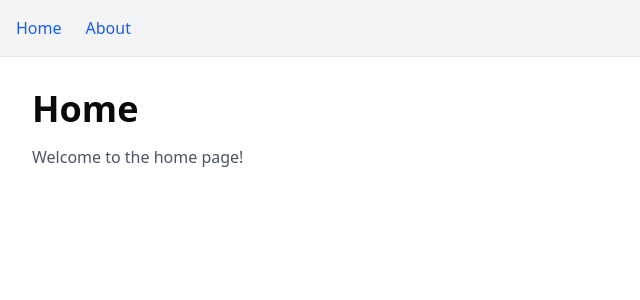
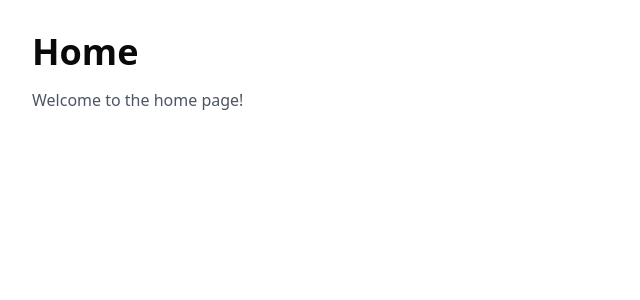
Before and after one commit to Lottie128/official, a React (Vite) app in the folder apps/web/: page / in a window 1280 px wide. Shown: the top 300 px of the page, without its empty margins (0-640 px from the left). Built offline with nearby package versions, Linux system fonts and the light colour scheme.

Commit message:
refactor: organise the app

```diff
--- a/apps/web/src/components/layouts/root-layout.tsx
+++ b/apps/web/src/components/layouts/root-layout.tsx
@@ -1,23 +1,11 @@
-import { Link, Outlet } from "react-router";
+import { Outlet } from "react-router";
 
-export default function RootLayout() {
+export const RootLayout = () => {
   return (
     <div className="min-h-screen">
-      <nav className="bg-gray-100 border-b">
-        <div className="container mx-auto px-4 py-4">
-          <div className="flex gap-6">
-            <Link to="/" className="text-blue-600 hover:text-blue-800">
-              Home
-            </Link>
-            <Link to="/about" className="text-blue-600 hover:text-blue-800">
-              About
-            </Link>
-          </div>
-        </div>
-      </nav>
       <main>
         <Outlet />
       </main>
     </div>
   );
-}
+};
--- a/apps/web/src/index.css
+++ b/apps/web/src/index.css
@@ -1,6 +1,5 @@
 @import "tailwindcss";
 @import "tw-animate-css";
-@import "shadcn/tailwind.css";
 
 @custom-variant dark (&:is(.dark *));
 
@@ -117,10 +116,8 @@
 @layer base {
   * {
     @apply border-border outline-ring/50;
-    @apply border-border outline-ring/50;
   }
   body {
     @apply bg-background text-foreground;
-    @apply bg-background text-foreground;
   }
 }
--- a/apps/web/src/routes/index.tsx
+++ b/apps/web/src/routes/index.ts
@@ -1,5 +1,5 @@
 import { createBrowserRouter } from "react-router";
-import RootLayout from "@/components/layouts/root-layout";
+import { RootLayout } from "@/components/layouts/root-layout";
 import Home from "./home";
 import About from "./about";
 
```
